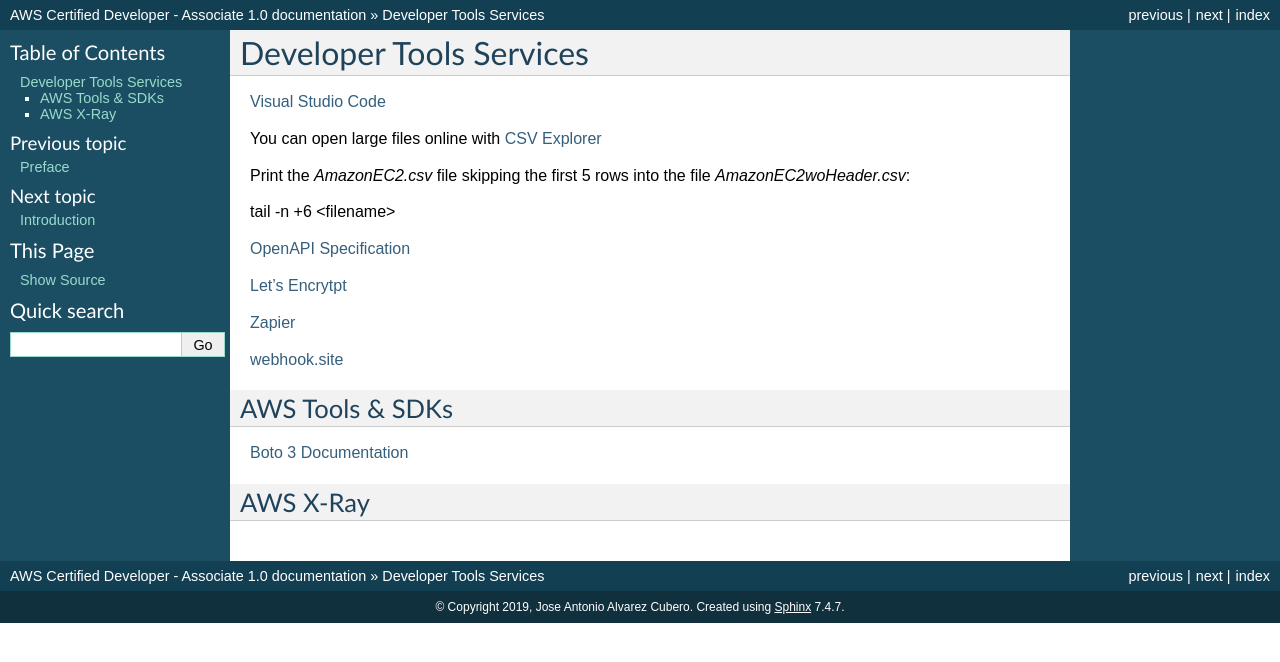
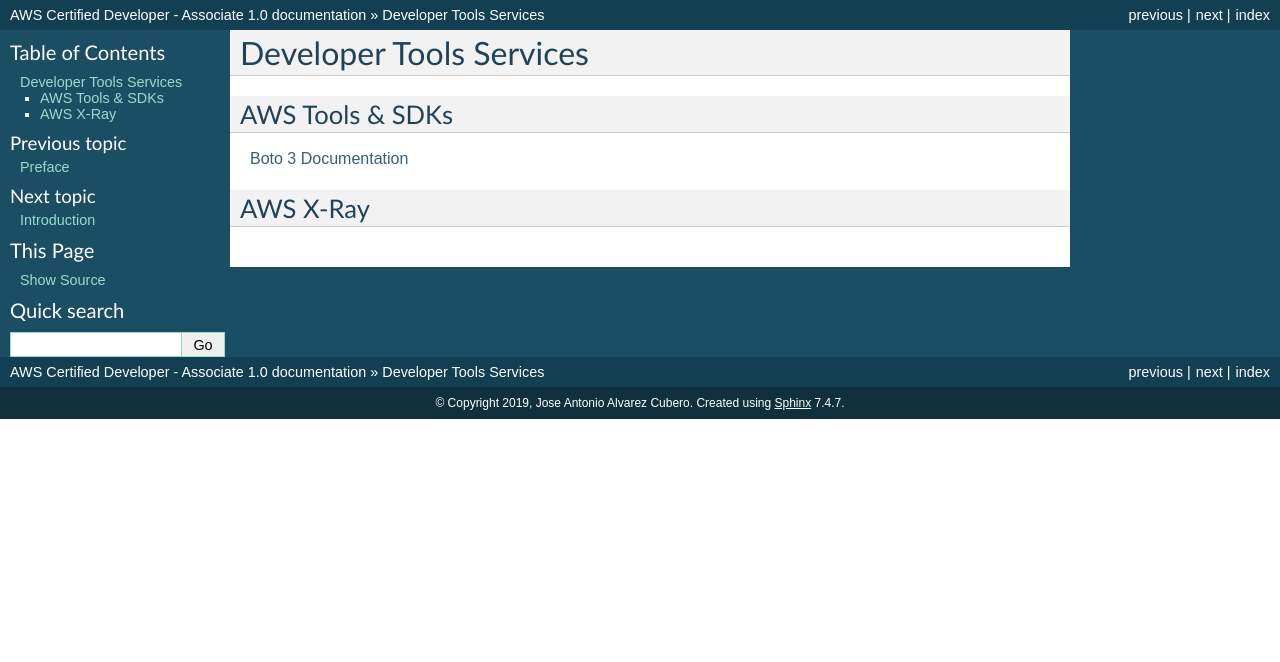
Before and after one commit to jacubero/aws-developer, a Sphinx documentation site: the page built from docs/developer.rst, in a window 1280 px wide. Shown: the top 662 px of the page. Built offline with Sphinx 7.4.7, drawn with Linux system fonts in a browser that asks for light colours; pages that are not in the unit, such as notebooks, are missing from menus.

Commit message:
New version

```diff
--- a/docs/developer.rst
+++ b/docs/developer.rst
@@ -1,23 +1,5 @@
 Developer Tools Services
 ########################
-
-`Visual Studio Code <https://code.visualstudio.com/>`_
-
-You can open large files online with `CSV Explorer <https://www.csvexplorer.com/>`_
-
-Print the *AmazonEC2.csv* file skipping the first 5 rows into the file *AmazonEC2woHeader.csv*:
-
-tail -n +6 <filename>
-
-
-`OpenAPI Specification <https://swagger.io/docs/specification/about/>`_
-
-`Let's Encrytpt <https://letsencrypt.org/>`_
-
-`Zapier <https://zapier.com/>`_
-
-`webhook.site <https://webhook.site/>`_
-
 
 .. _secSDKs:
 
```
